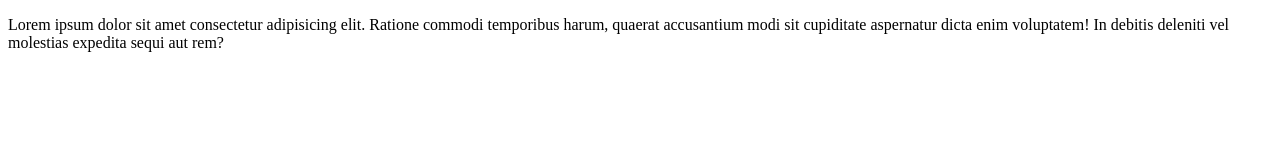
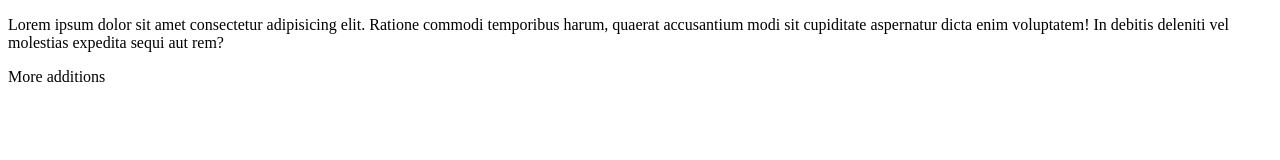
Before and after one commit to isaacssemugenyi/git-classwork, a plain HTML site: page index.html in a window 1280 px wide. Drawn offline with Linux system fonts and the light colour scheme.

Commit message:
some line added

```diff
--- a/index.html
+++ b/index.html
@@ -11,5 +11,7 @@
         accusantium modi sit cupiditate aspernatur dicta enim voluptatem!
         In debitis deleniti vel molestias expedita sequi aut rem?
     </p>
+
+    <p>More additions</p>
 </body>
 </html>
```
